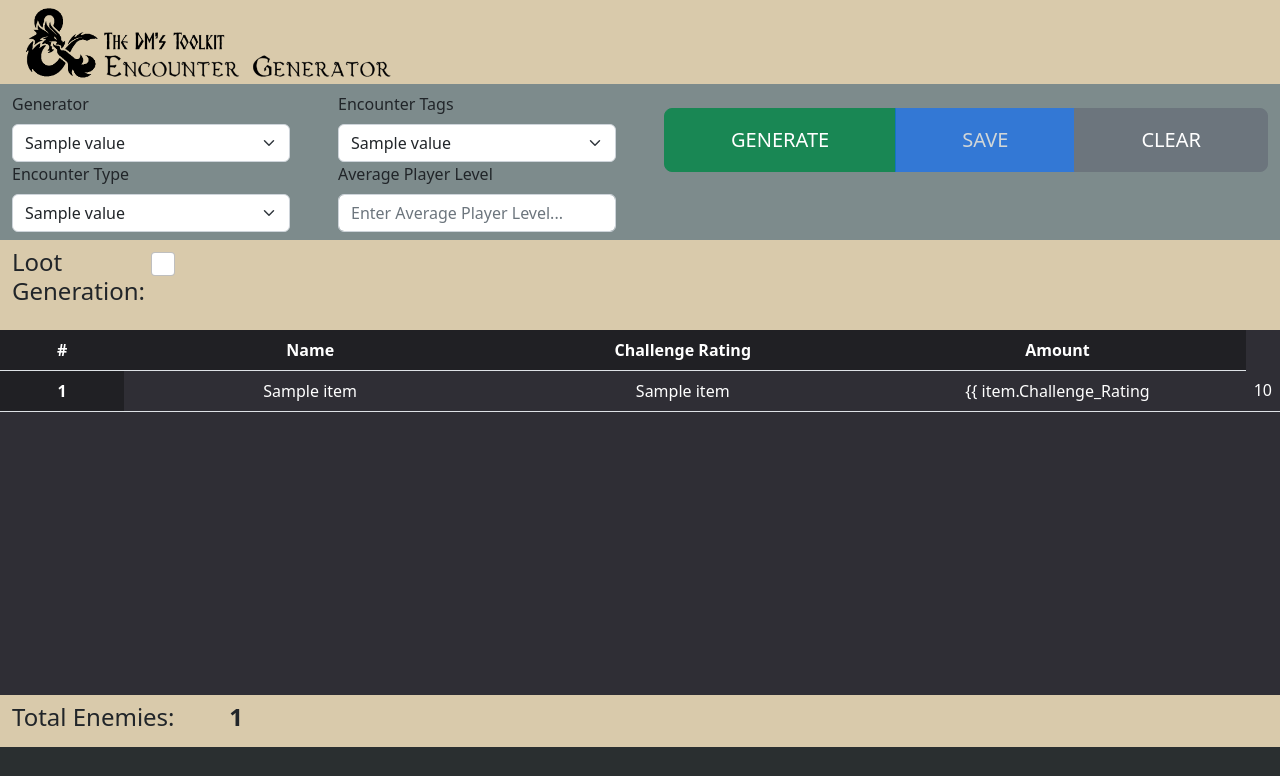
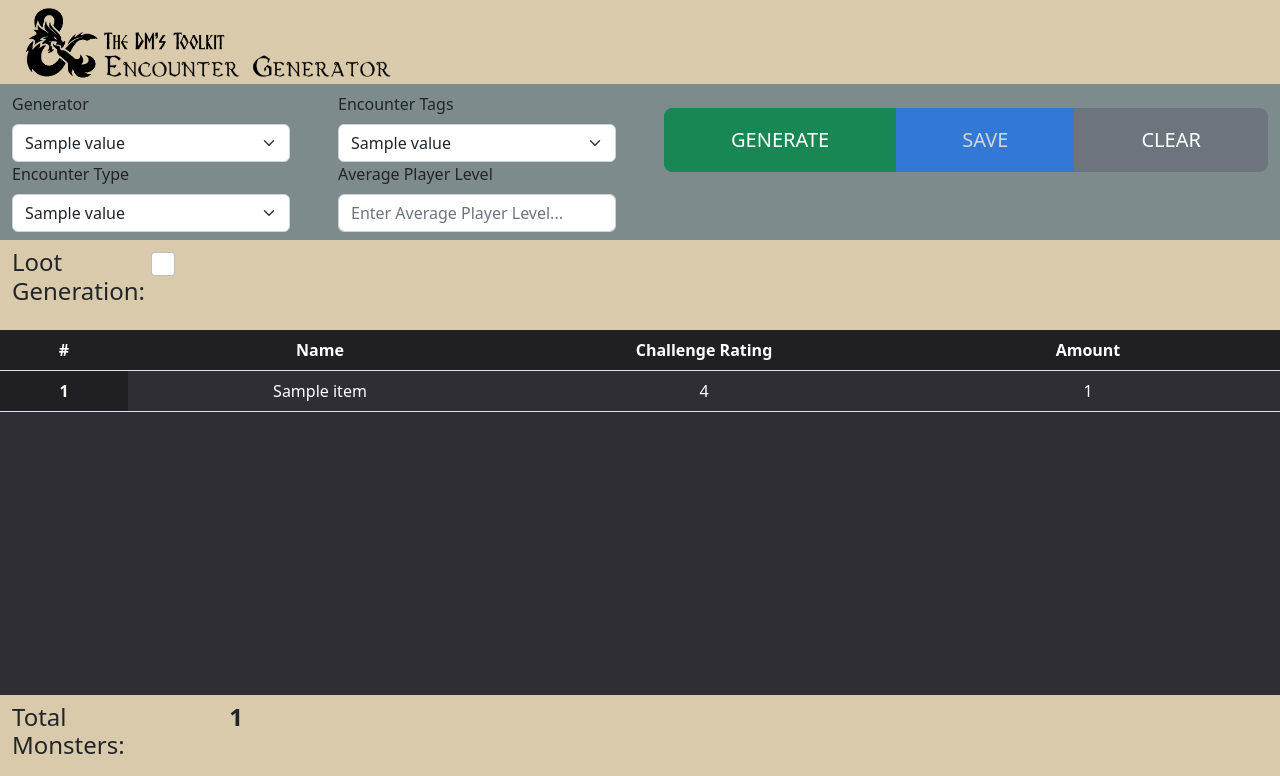
Before and after one commit to schiltz3/The-DMs-Toolkit, a Django app: template toolkit/templates/encounter_generator.html in a window 1280 px wide. Shown: the part 55-831 px from the top of the page. Before the commit the page ends 802 px from the top, so only its background shows below. Run offline with Django 4.2, Linux system fonts and the light colour scheme; tables that the repository leaves empty hold one stand-in row (values such as "Sample post"); the template is opened without the code that fills it: values that come from a table or form of the project are taken from there, most other values are stand-ins (such as "Sample title", 1, 10 or a date in 2020); some libraries are stand-ins or nearby versions.

Commit message:
Commit 4: The fog closes in all around. The monsters attack more reliably now.

```diff
--- a/toolkit/templates/encounter_generator.html
+++ b/toolkit/templates/encounter_generator.html
@@ -136,9 +136,8 @@
                             <tr>
                                 <th scope="row">{{forloop.counter}}</th>
                                 <td>{{ item.Name }}</td>
-                                <td>{{ item }}</td>
-                                <td>{{ item.Challenge_Rating</td>
-                                <td>{{ item.Amount }}</td>
+                                <td>{{ item.Challenge_Rating }}</td>
+                                <td> 1 </td>
                             </tr>
                         {% endfor %}
                         </tbody>
@@ -148,10 +147,10 @@
         </div>
         <div class="row" style="background-color: #D9CAAB;">
             <div class="col-sm-2 px-md-4 p-2">
-                <h4>Total Enemies:</h4>
+                <h4>Total Monsters:</h4>
             </div>
             <div class="col-sm-10 px-md-4 p-2" style="background-color: #D9CAAB; text-align: left;">
-                <h4><b>{{ total_enemies }}</b></h4>
+                <h4><b>{{ total_monsters }}</b></h4>
             </div>
         </div>
 </form>
--- a/toolkit/views/encounter_generator/encounter_generator_backend.py
+++ b/toolkit/views/encounter_generator/encounter_generator_backend.py
@@ -412,6 +412,6 @@ class Encounter_Generator:
         encounter_dict = {
             "encounter_object": current_encounter,
             "monsters": self.monster_list,
-            "monster_count": len(self.monster_list),
+            "monster_count": monster_count,
         }
         return encounter_dict
```
Also changed, not shown: toolkit/views/encounter_generator/encounter_generator_view.py (+9 -5 lines).
